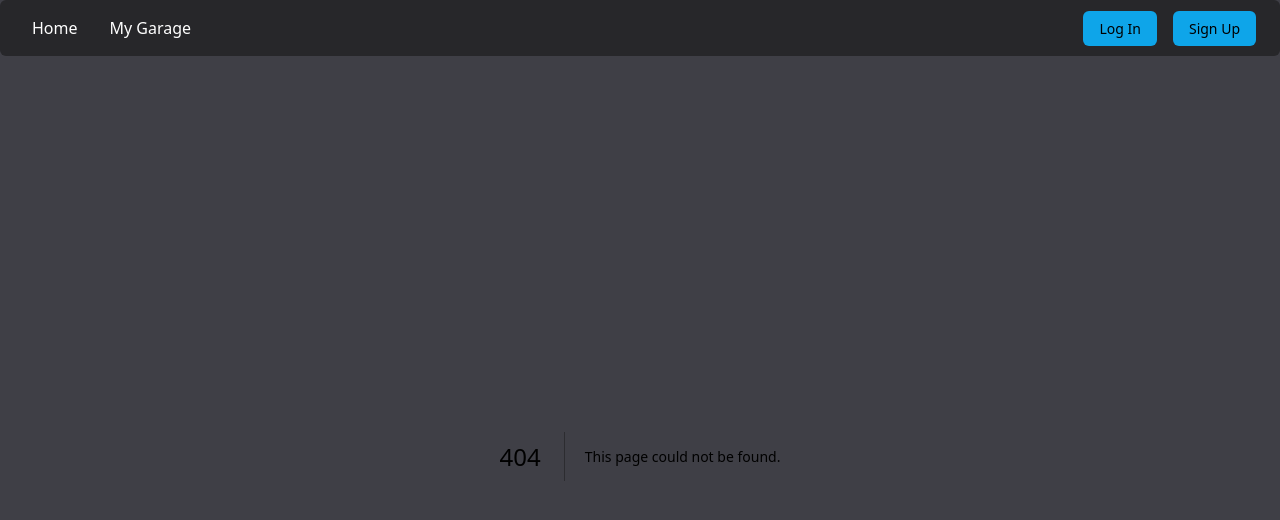
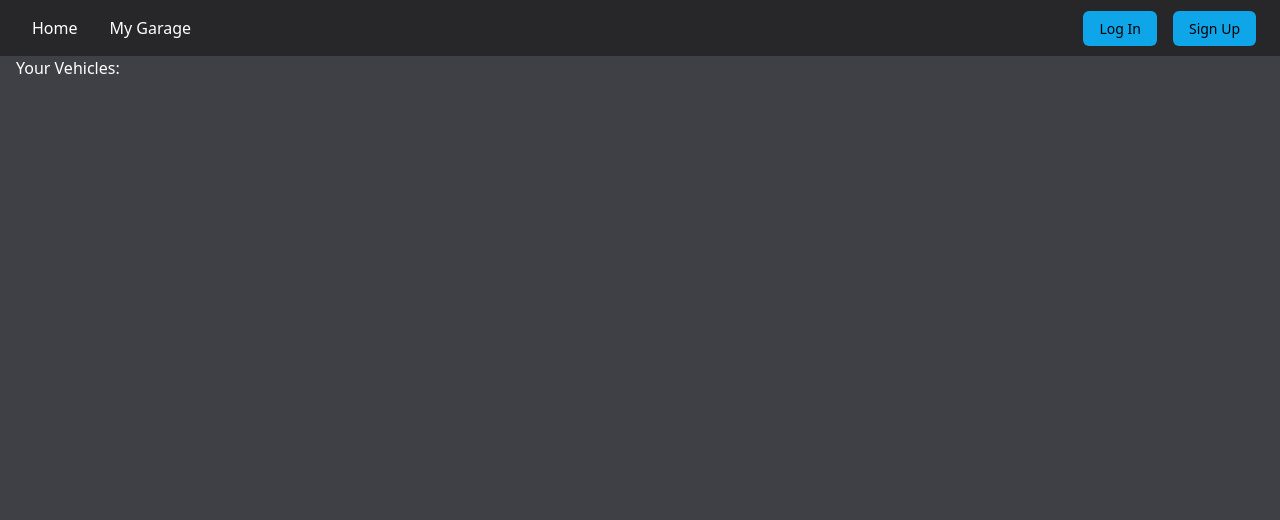
Before and after one commit to JDirkseGV/Dirkse-WebApp-Project-GarageBuddy, a Next.js app in the folder garage-buddy/: page /mygarage in a window 1280 px wide. Before the commit this address had no page. Shown: the top 520 px of the page. Built offline with nearby package versions, Linux system fonts and the light colour scheme.

Commit message:
added a new page with routing and page nav from the buttons

```diff
--- a/garage-buddy/app/layout.tsx
+++ b/garage-buddy/app/layout.tsx
@@ -15,7 +15,7 @@ export default function RootLayout({
     <html lang="en">
       <head />
       <body className="bg-zinc-700">
-        <div className="flex justify-between bg-zinc-800 py-4 rounded-md">
+        <div className="flex justify-between bg-zinc-800 py-4">
           <div className="text-white px-4">
             <a href="/" className="hover:bg-zinc-900 px-4 py-4 rounded-md">Home</a>
             <a href="/mygarage" className="hover:bg-zinc-900 px-4 py-4 rounded-md">My Garage</a>
--- /dev/null
+++ b/garage-buddy/app/mygarage/page.tsx
@@ -0,0 +1,6 @@
+export default function GaragePage() {
+    return (
+        <p className="text-white px-4">Your Vehicles: </p>
+
+    )
+}
```
